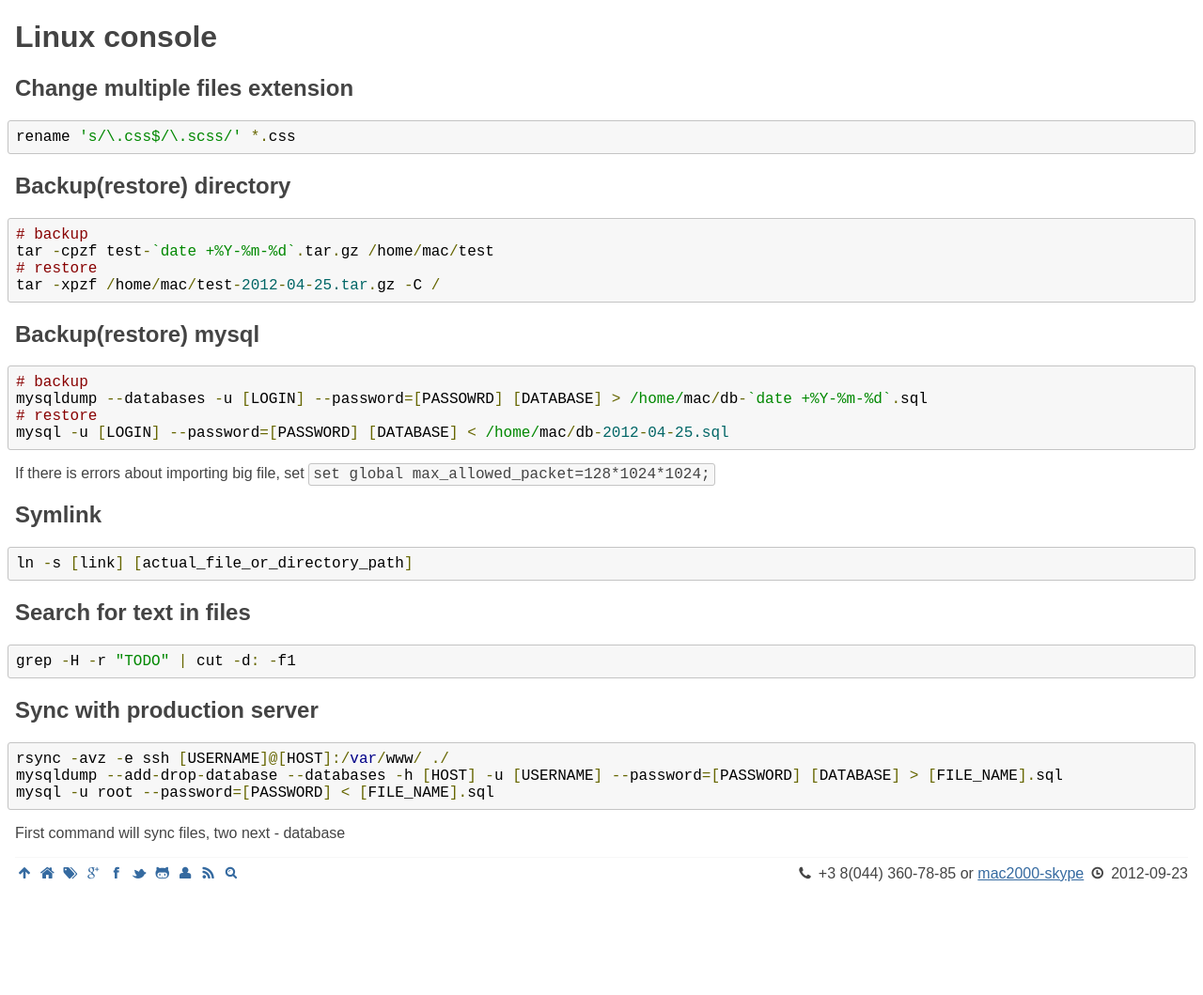
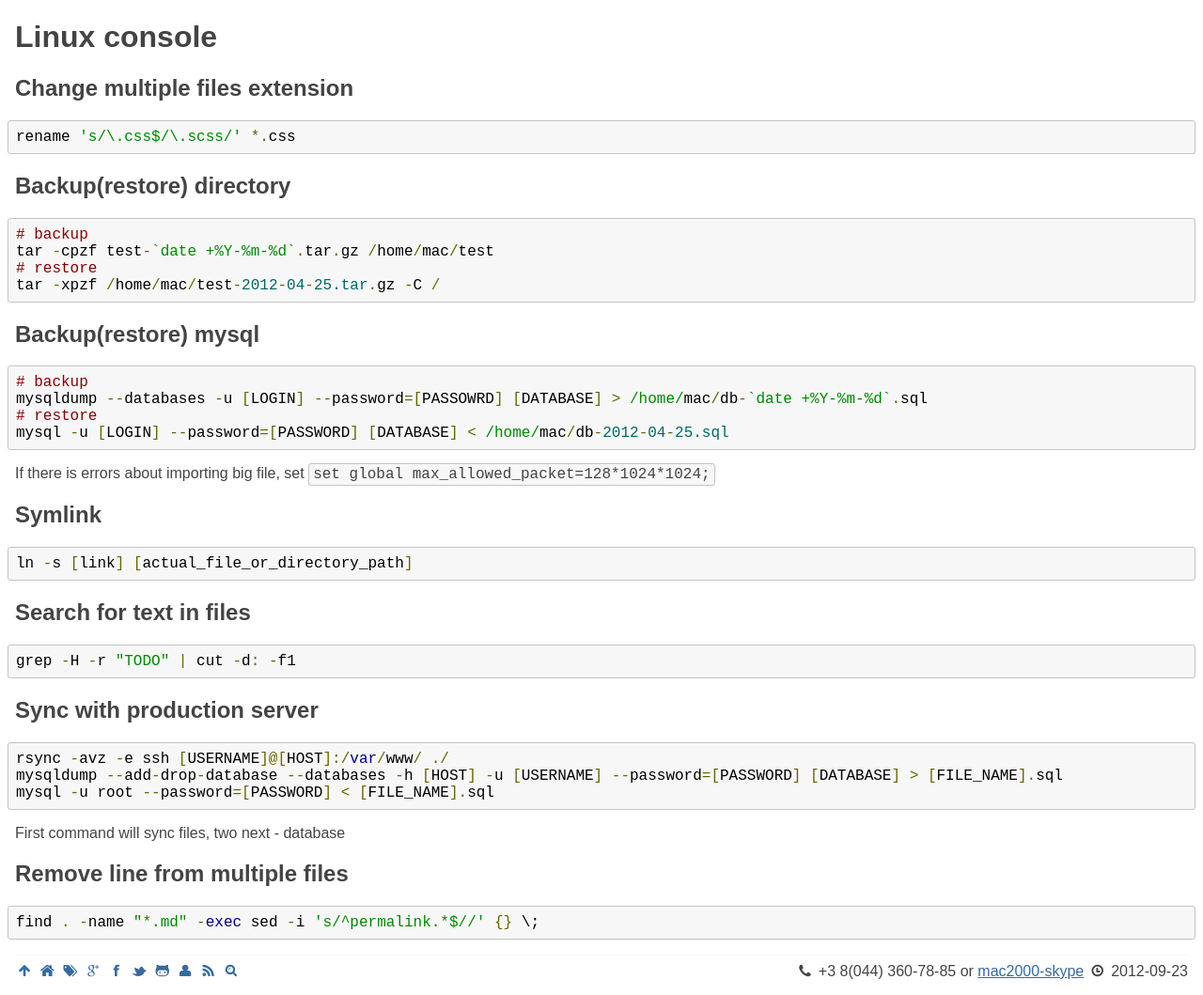
Before and after one commit to michaelbramwell/mac2000.github.com, a Jekyll site: the page built from howto/bash.md, in a window 1280 px wide. Shown: the whole page at 94% size. Built offline with Jekyll 4.4.1, drawn with Linux system fonts in a browser that asks for light colours; before the commit the page ends 955 px from its top, so only the background shows below that.

Commit message:
removed tags and prev next links

```diff
--- a/_layouts/post.html
+++ b/_layouts/post.html
@@ -6,6 +6,7 @@ layout: base
 <h1>{{ page.title }}</h1>
     {{ content }}
 </article>
+{% comment %}
 <aside>
     <ul class="prevnext">
         {% if page.previous.url %}<li><a href="{{ page.previous.url }}" title="Previous Post: {{ page.previous.title }}">{{ page.previous.title }}</a></li>{% endif %}
@@ -18,7 +19,6 @@ layout: base
         </ul>
     {% endif %}
 
-    {% comment %}
         <div id="disqus_thread"></div>
 
         {% if site.related_posts %}
@@ -27,5 +27,5 @@ layout: base
                 {% endfor %}
             </ol>
         {% endif %}
-    {% endcomment %}
 </aside>
+{% endcomment %}
--- a/howto/bash.md
+++ b/howto/bash.md
@@ -44,3 +44,8 @@ Sync with production server
     mysql -u root --password=[PASSWORD] < [FILE_NAME].sql
 
 First command will sync files, two next - database
+
+Remove line from multiple files
+-------------------------------
+
+    find . -name "*.md" -exec sed -i 's/^permalink.*$//' {} \;
```
